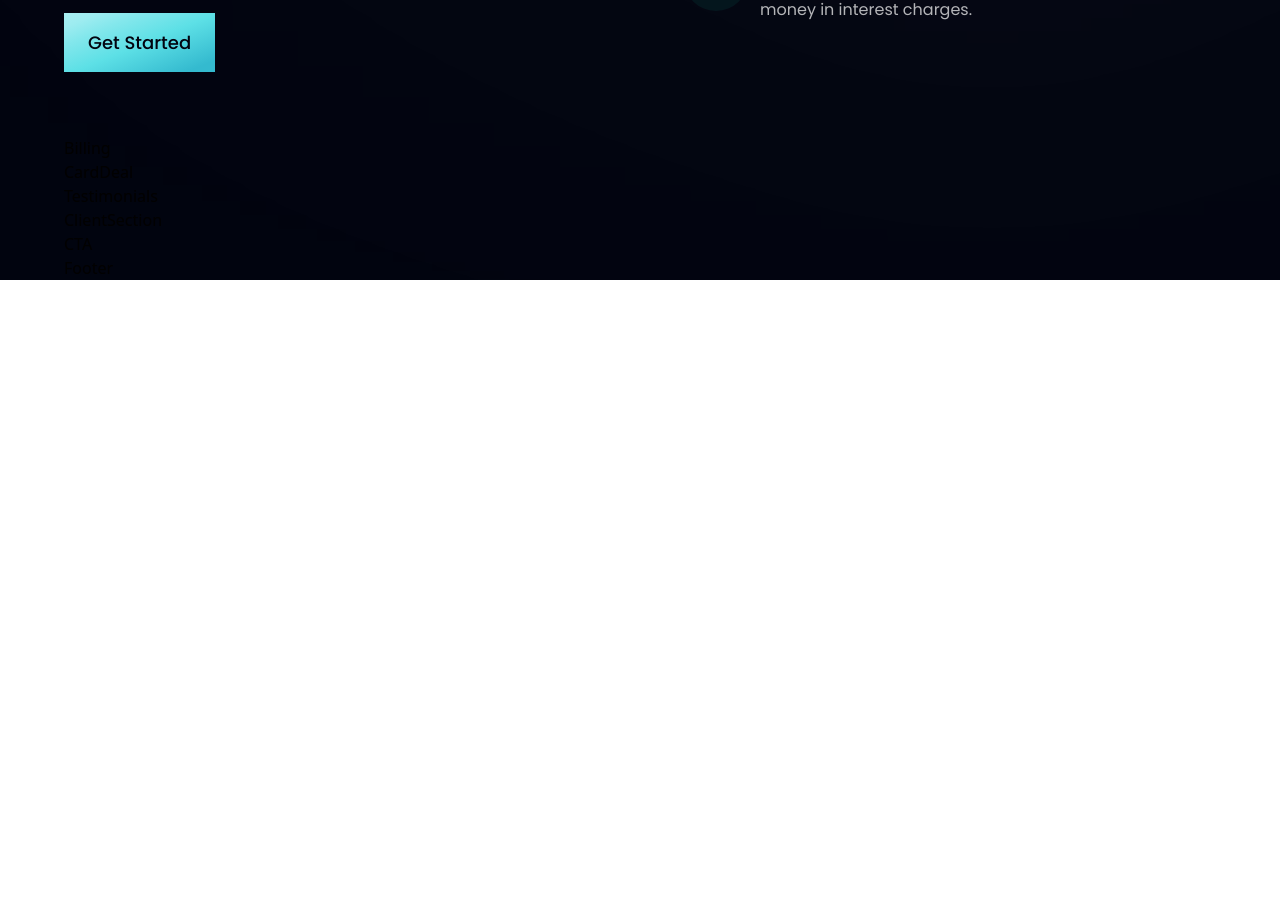
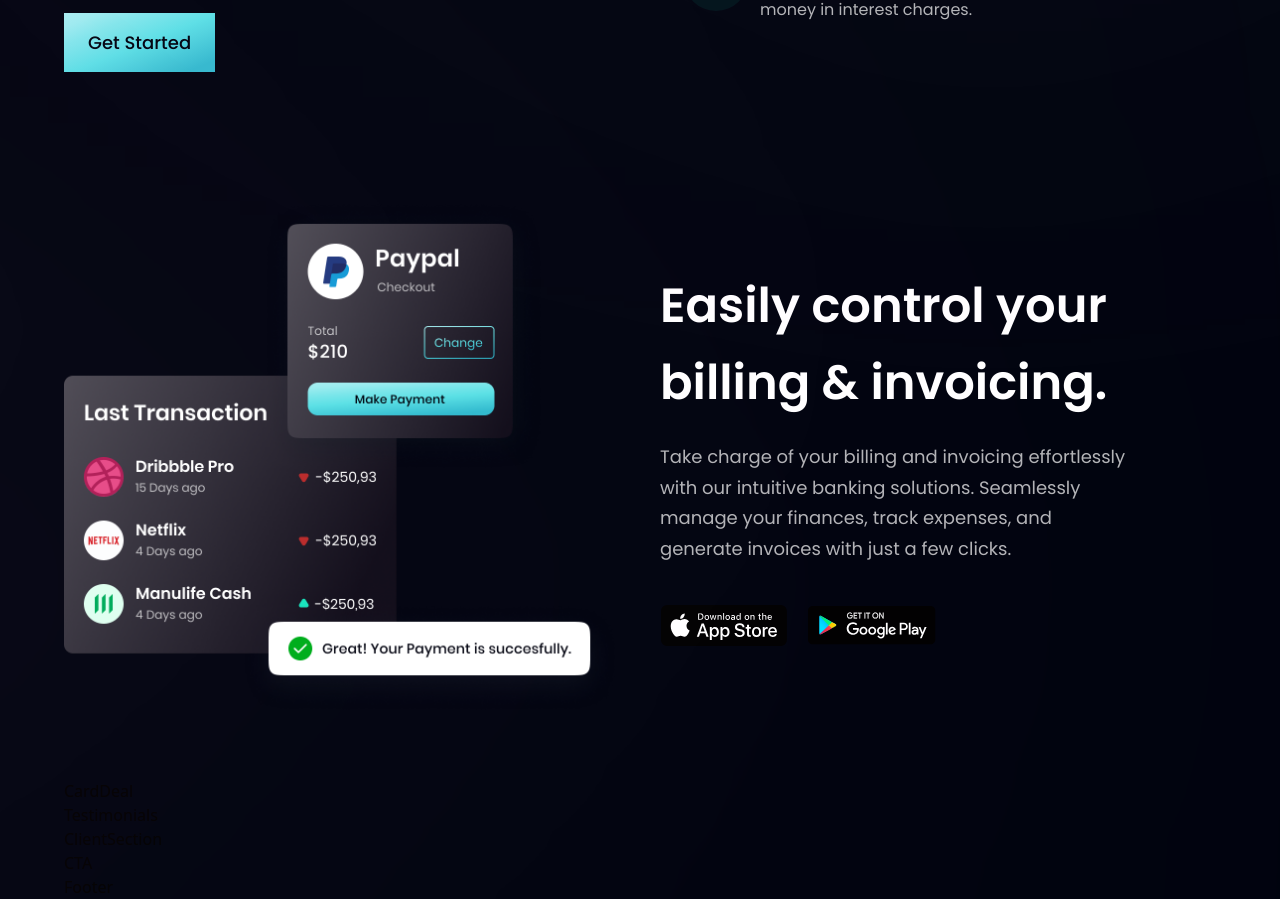
Before and after one commit to sasa-potezica/bank-app, a React (Vite) app: page / in a window 1280 px wide. Shown: the part 1253-2152 px from the top of the page. Before the commit the page ends 1533 px from the top, so only its background shows below. Built offline with nearby package versions, Linux system fonts and the light colour scheme.

Commit message:
Introduce Billing section for managing billing and invoicing

```diff
--- a/src/components/Billing.jsx
+++ b/src/components/Billing.jsx
@@ -1,7 +1,42 @@
 import React from "react";
+import { apple, bill, google } from "../assets";
+import styles, { layout } from "../style";
 
-const Billing = () => {
-  return <div>Billing</div>;
-};
+const Billing = () => (
+  <section id="product" className={layout.sectionReverse}>
+    <div className={layout.sectionImgReverse}>
+      <img
+        src={bill}
+        alt="billing"
+        className="w-[100%] h-[100%] relative z-[5]"
+      />
+      <div className="absolute z-[3] -left-1/2 top-0 w-[50%] h-[50%] rounded-full white__gradient" />
+      <div className="absolute z-[0] -left-1/2 bottom-0 w-[50%] h-[50%] rounded-full pink__gradient" />
+    </div>
+    <div className={layout.sectionInfo}>
+      <h2 className={styles.heading2}>
+        Easily control your <br className="sm:block hidden" /> billing &
+        invoicing.
+      </h2>
+      <p className={`${styles.paragraph} max-w-[470px] mt-5`}>
+        Take charge of your billing and invoicing effortlessly with our
+        intuitive banking solutions. Seamlessly manage your finances, track
+        expenses, and generate invoices with just a few clicks.
+      </p>
+      <div className="flex flex-row flex-wrap sm:mt-10 mt-6">
+        <img
+          src={apple}
+          alt="apple_store"
+          className="w-[128px] h-[42px] object-contain cursor-pointer mr-5"
+        />
+        <img
+          src={google}
+          alt="google_store"
+          className="w-[128px] h-[42px] object-contain cursor-pointer"
+        />
+      </div>
+    </div>
+  </section>
+);
 
 export default Billing;
```
